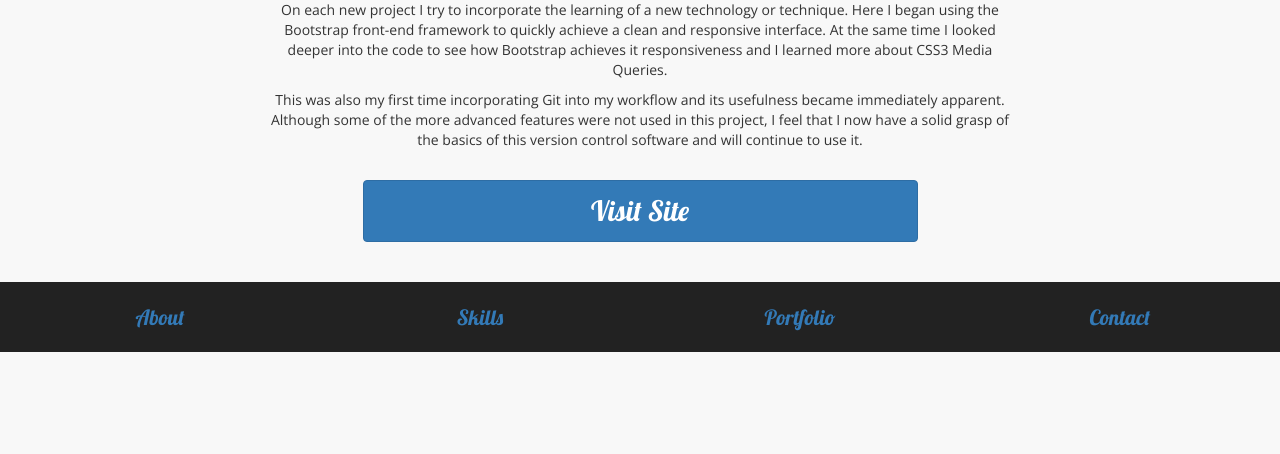
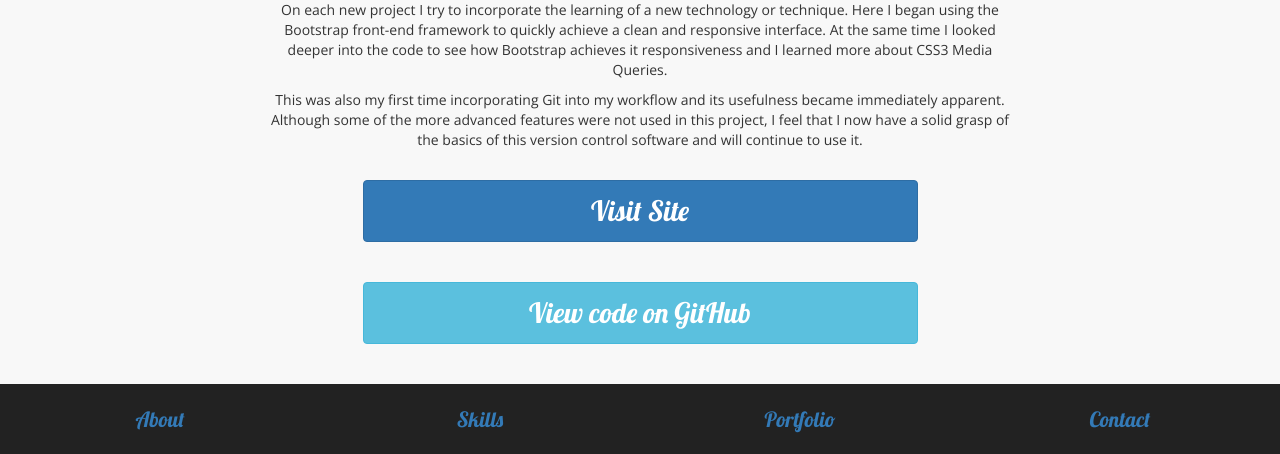
Before and after one commit to CianM/Personal-Website, a PHP site: page /portfolio/micro-vision/index.php in a window 1280 px wide. Shown: the part 2899-3353 px from the top of the page. Before the commit the page ends 3251 px from the top, so only its background shows below. Run offline with PHP 8.4, Linux system fonts and the light colour scheme; some libraries are stand-ins or nearby versions.

Commit message:
Add link to code on GitHub for Micro-Vision project

```diff
--- a/portfolio/micro-vision/index.php
+++ b/portfolio/micro-vision/index.php
@@ -124,10 +124,14 @@
 					<a class="btn btn-primary center-block visit_site_button lobster" href="site/index.php">Visit Site</a>
 				</div>
 			</div>
+			<div class="row">
+				<div class="col-md-offset-3 col-md-6 col-xs-offset-1 col-xs-10">
+					<a class="btn btn-info center-block visit_site_button lobster" href="https://github.com/CianM/Micro-Vision-Custom-Systems">
+						View code on GitHub
+					</a>
+				</div>
+			</div>
 		</section>
-
-
-
 
 		<footer class="container-fluid">
 			<nav class="row text-center">
```
Also changed, not shown: .htaccess (deleted), 1 other file.
